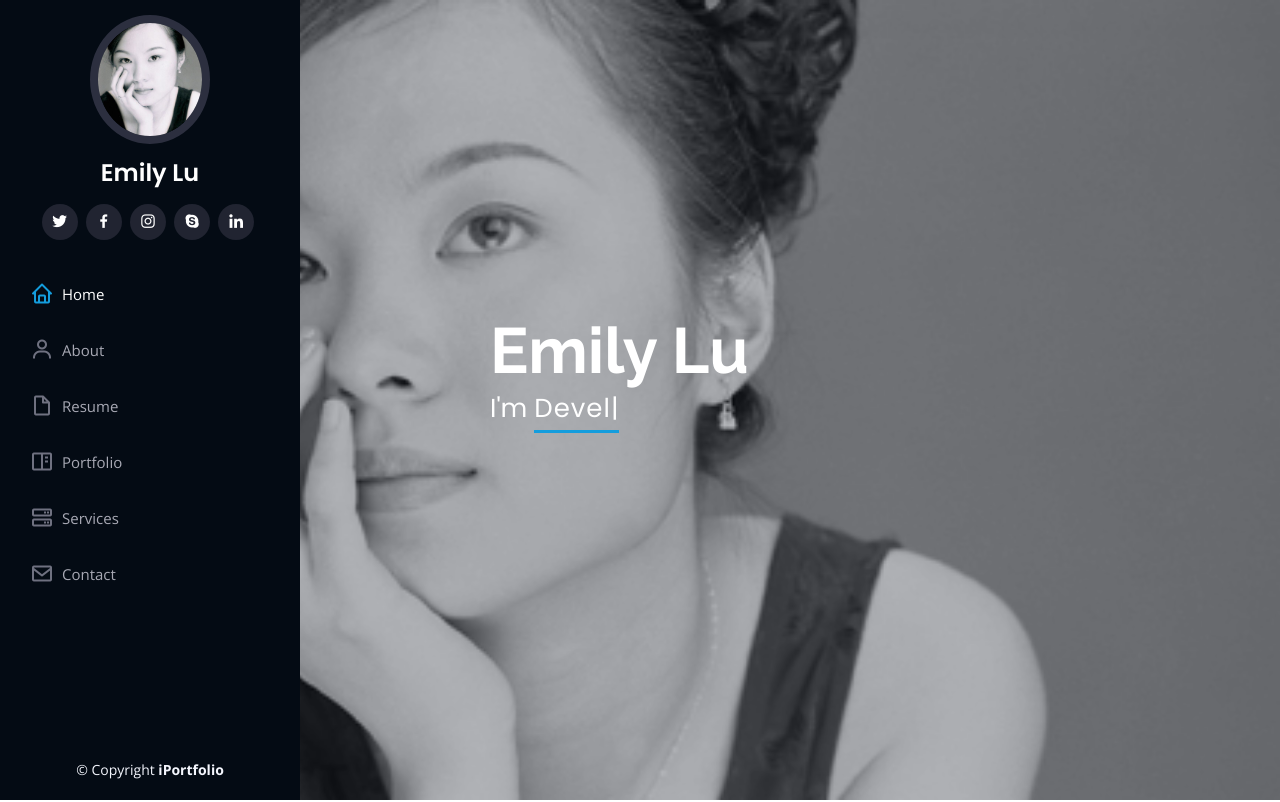
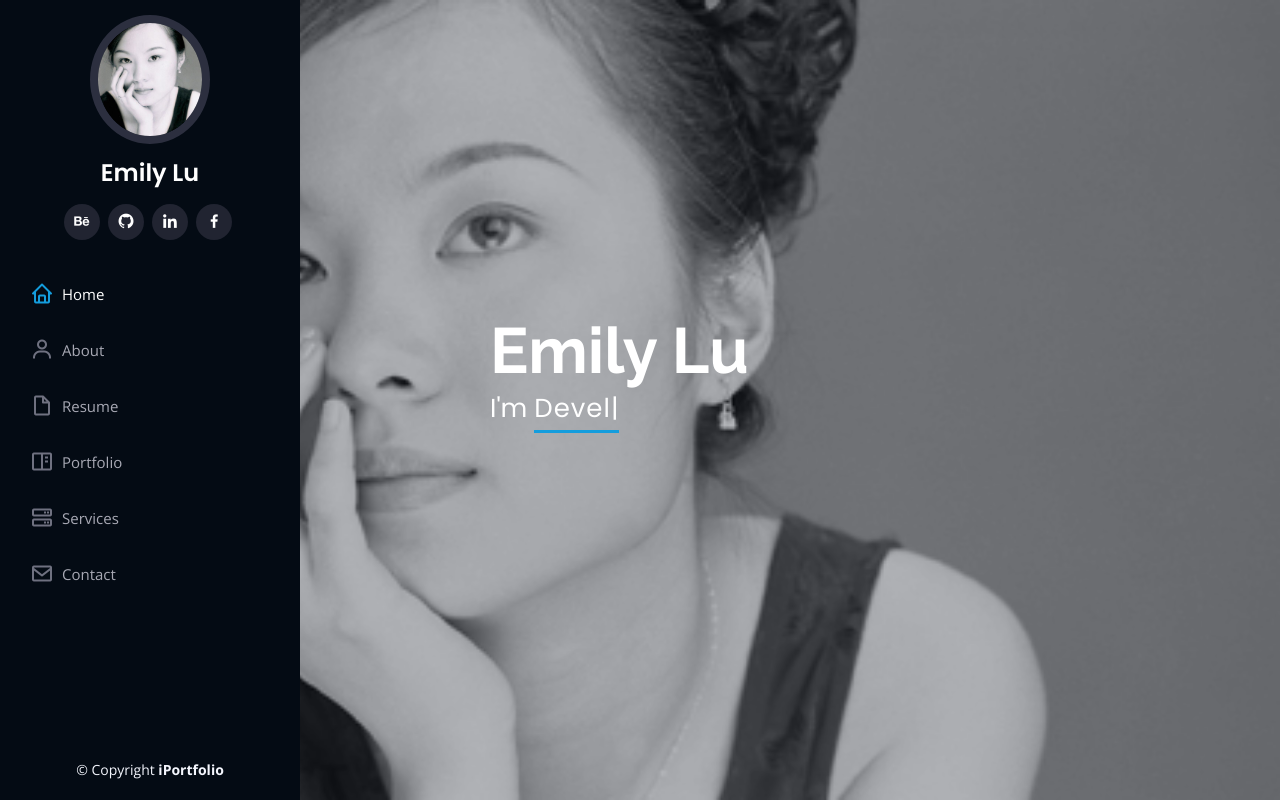
Before and after one commit to luludigi/emilylu, a plain HTML site: page index.html in a window 1280 px wide. Shown: the top 802 px of the page. Drawn offline with nearby package versions, Linux system fonts and the light colour scheme.

Commit message:
Update index.html
social media

```diff
--- a/index.html
+++ b/index.html
@@ -6,8 +6,8 @@
   <meta content="width=device-width, initial-scale=1.0" name="viewport">
 
   <title>Emily Lu | Portfolio</title>
-  <meta content="" name="description">
-  <meta content="" name="keywords">
+  <meta content="Emily Lu's portfolio and resume site." name="description">
+  <meta content="Emily Lu, portfolio, ux/ui, web design, accessibility, a11y, section 508, WCGA, services " name="keywords">
 
   <!-- Favicons -->
   <link href="assets/img/favicon.png" rel="icon">
@@ -42,11 +42,11 @@
         <img src="assets/img/profile-img.jpg" alt="" class="img-fluid rounded-circle">
         <h1 class="text-light"><a href="index.html">Emily Lu</a></h1>
         <div class="social-links mt-3 text-center">
-          <a href="#" class="twitter"><i class="bx bxl-twitter"></i></a>
-          <a href="#" class="facebook"><i class="bx bxl-facebook"></i></a>
-          <a href="#" class="instagram"><i class="bx bxl-instagram"></i></a>
-          <a href="#" class="google-plus"><i class="bx bxl-skype"></i></a>
-          <a href="#" class="linkedin"><i class="bx bxl-linkedin"></i></a>
+
+          <a href="https://www.behance.net/gallery/139447877/Minnesota-State-Parks-App" class="behance"><i class="bx bxl-behance"></i></a>
+          <a href="https://github.com/luludigi" class="github"><i class="bx bxl-github"></i></a>
+          <a href="https://www.linkedin.com/in/emilyslu/" class="linkedin"><i class="bx bxl-linkedin"></i></a>
+          <a href="https://www.facebook.com/LuluDigital" class="facebook"><i class="bx bxl-facebook"></i></a>
         </div>
       </div>
 
```
